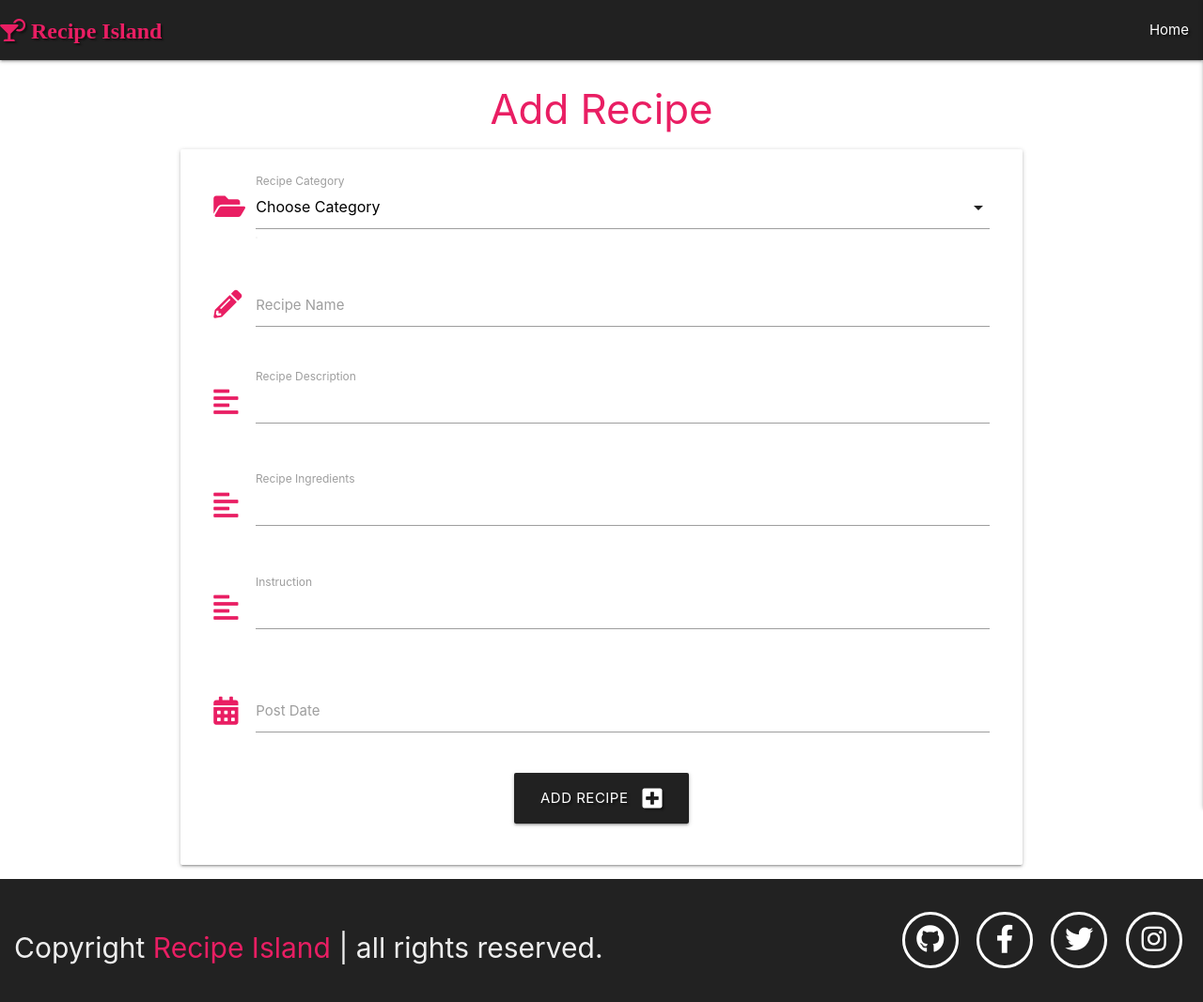
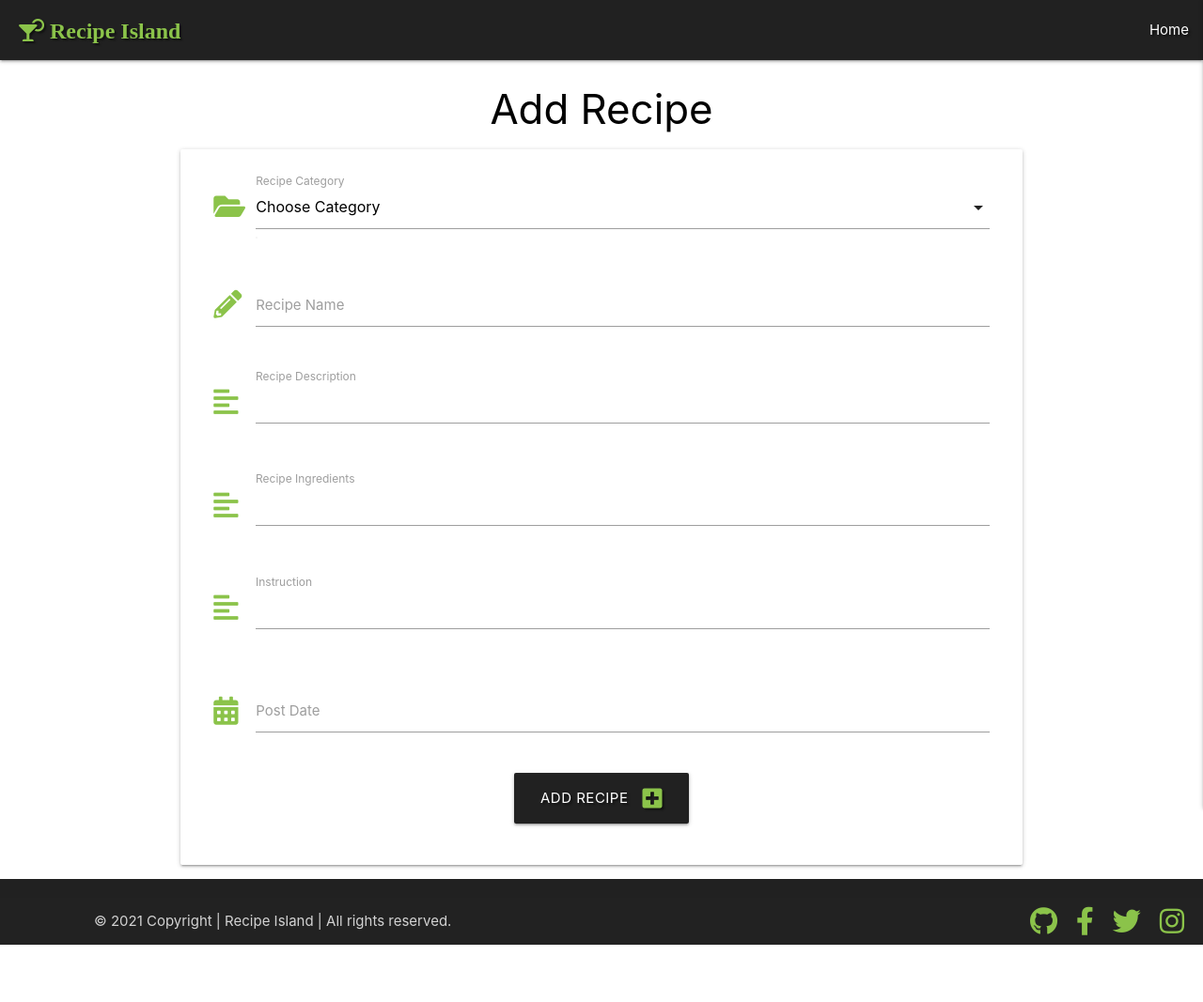
Before and after one commit to Code-Institute-Submissions/atiqbeenrahim-milestone-project-03_julyResub, a Flask app: page /add_recipe in a window 1280 px wide. Shown: the whole page at 94% size. After the commit the page ends 1006 px from the top, so only its background shows below. Run offline with Flask 2, Linux system fonts and the light colour scheme; data that the repository does not hold is empty; some libraries are stand-ins or nearby versions.

Commit message:
fixed footer style and fix color combination

```diff
--- a/static/css/style.css
+++ b/static/css/style.css
@@ -1,3 +1,13 @@
+body {
+    display: flex;
+    min-height: 100vh;
+    flex-direction: column;
+  }
+
+  main {
+    flex: 1 0 auto;
+  }
+
 .text-shadow {
     text-shadow: 2px 2px 2px rgba(0, 0, 0, 0.5);
 }
@@ -15,6 +25,14 @@
     line-height: 42px;
 }
 
+nav div a i {
+    padding-left: 20px;
+}
+
+footer div a {
+    font-size: 2rem;
+    padding-right: 20px;
+}
 
 /* Hero section */
 .home {
@@ -39,7 +57,7 @@ video {
     left: 0;
     width: 100%;
     height: 100%;
-    background: linear-gradient(to left, #0a213b, #d5f154);
+    background: linear-gradient(to left, #020f1d, #b7d62a);
     mix-blend-mode: overlay;
     z-index: -1;
 }
@@ -51,7 +69,7 @@ video {
 }
 
 .home .content h2 {
-    font-size: 3vw;
+    font-size: 3.5vw;
     color: #fff;
     text-shadow: 0 0.3rem 0.5rem #000;
 }
@@ -78,42 +96,6 @@ video {
     font-size: 2vw;
     color: #fff;
     text-shadow: 0 0.3rem 0.5rem #000;
-}
-
-/* Footer section */
-
-.footer {
-    display: flex;
-    align-items: center;
-    justify-content: space-between;
-    padding: 1rem;
-    background: #222;
-}
-
-.footer .credit {
-    font-size: 2rem;
-    color: #eee;
-}
-
-.footer .credit span {
-    color: #e91e63;
-}
-
-.footer .icons a {
-    font-size: 2rem;
-    margin: 0 0.5rem;
-    height: 4rem;
-    width: 4rem;
-    line-height: 3.5rem;
-    text-align: center;
-    border-radius: 50%;
-    color: #fff;
-    border: 0.2rem solid #fff;
-    transition: 0.2s linear;
-}
-
-.footer .icons a:hover {
-    background: #e91e63;
 }
 
 /* media queries  */
@@ -150,14 +132,6 @@ video {
     html {
         font-size: 55%;
     }
-
-    .footer {
-        flex-flow: column;
-    }
-    .footer .credit {
-        text-align: center;
-        padding-bottom: 3rem;
-    }
 }
 
 @media (max-width: 500px) {
--- a/templates/add_category.html
+++ b/templates/add_category.html
@@ -2,14 +2,14 @@
 {% extends "base.html" %}
 {% block content %}
 
-    <h3 class="pink-text center-align">Add Category</h3>
+    <h3 class="black-text center-align">Add Category</h3>
 
     <div class="row card-panel grey lighten-5">
         <form class="col s12" method="POST" action="{{ url_for('add_category') }}">
             <!-- category name -->
             <div class="row">
                 <div class="input-field col s12">
-                    <i class="fas fa-folder-open prefix pink-text"></i>
+                    <i class="fas fa-folder-open prefix light-green-text accent-3"></i>
                     <input id="category_name" name="category_name" minlength="3" maxlength="25"
                         type="text" class="validate" required>
                     <label for="category_name">Category Name</label>
@@ -19,7 +19,7 @@
             <div class="row">
                 <div class="col s12 center-align">
                     <button type="submit" class="btn-large grey darken-4 text-shadow">
-                        Add Category <i class="fas fa-plus-square right"></i>
+                        Add Category <i class="light-green-text accent-3 fas fa-plus-square right"></i>
                     </button>
                 </div>
             </div>
--- a/templates/add_recipe.html
+++ b/templates/add_recipe.html
@@ -1,14 +1,14 @@
 {% extends "base.html" %}
 {% block content %}
 
-    <h3 class="pink-text center-align">Add Recipe</h3>
+    <h3 class="black-text center-align">Add Recipe</h3>
 
     <div class="row card-panel greay lighten-5">
         <form class="col s12" method="POST" action="{{ url_for('add_recipe') }}">
             <!--Recipe Category-->
             <div class="row">
                 <div class="input-field col s12">
-                    <i class="fas fa-folder-open prefix pink-text"></i>
+                    <i class="fas fa-folder-open prefix light-green-text accent-3"></i>
                         <select id="category_name" name="category_name" class="validate" required>
                             <option value="" disabled selected>Choose Category</option>
                             {% for category in categories %}
@@ -21,7 +21,7 @@
             <!-- recipe name -->
             <div class="row">
                 <div class="input-field col s12">
-                    <i class="fas fa-pencil-alt prefix pink-text"></i>
+                    <i class="fas fa-pencil-alt prefix light-green-text accent-3"></i>
                     <input id="recipe_name" name="recipe_name" minlength="5" maxlength="50"
                         type="text" class="validate" required>
                     <label for="recipe_name">Recipe Name</label>
@@ -30,7 +30,7 @@
             <!-- recipe description -->
             <div class="row">
                 <div class="input-field col s12">
-                    <i class="fas fa-align-left prefix pink-text"></i>
+                    <i class="fas fa-align-left prefix light-green-text accent-3"></i>
                     <textarea id="recipe_description" name="recipe_description" minlength="5"
                         maxlength="200" class="materialize-textarea validate" required>
                     </textarea>
@@ -40,7 +40,7 @@
             <!-- recipe ingredients -->
             <div class="row">
                 <div class="input-field col s12">
-                    <i class="fas fa-align-left prefix pink-text"></i>
+                    <i class="fas fa-align-left prefix light-green-text accent-3"></i>
                     <textarea id="recipe_ingredients" name="recipe_ingredients" minlength="5"
                         maxlength="200" class="materialize-textarea validate" required>
                     </textarea>
@@ -50,7 +50,7 @@
             <!-- instruction -->
             <div class="row">
                 <div class="input-field col s12">
-                    <i class="fas fa-align-left prefix pink-text"></i>
+                    <i class="fas fa-align-left prefix light-green-text accent-3"></i>
                     <textarea id="instruction" name="instruction" minlength="5"
                         maxlength="200" class="materialize-textarea validate" required>
                     </textarea>
@@ -60,7 +60,7 @@
             <!-- date picker -->
             <div class="row">
                 <div class="input-field col s12">
-                    <i class="fas fa-calendar-alt prefix pink-text"></i>
+                    <i class="fas fa-calendar-alt prefix light-green-text accent-3"></i>
                     <input id="date" name="date" type="text" class="datepicker validate" required>
                     <label for="date">Post Date</label>
                 </div>
@@ -69,7 +69,7 @@
             <div class="row">
                 <div class="col s12 center-align">
                     <button type="submit" class="btn-large grey darken-4 text-shadow">
-                        Add Recipe <i class="fas fa-plus-square right"></i>
+                        Add Recipe <i class="light-green-text accent-3 fas fa-plus-square right"></i>
                     </button>
                 </div>
             </div>
--- a/templates/base.html
+++ b/templates/base.html
@@ -17,7 +17,7 @@
         <!---top navbar--->
         <nav class="nav-extended text-shadow grey darken-4">
             <div class="nav-wrapper">
-                <a href="{{ url_for('home') }}" class="brand-logo pink-text"><i class="fas fa-cocktail">&nbspRecipe Island</i></a>
+                <a href="{{ url_for('home') }}" class="brand-logo light-green-text accent-3"><i class="fas fa-cocktail">&nbspRecipe Island</i></a>
                 <a href="#" data-target="mobile-demo" class="sidenav-trigger right"><i class="fas fa-bars"></i></a>
                     <ul class="right hide-on-med-and-down">
                         <li><a href="{{ url_for('home') }}">Home</a></li>
@@ -28,7 +28,7 @@
                             {% if session.user|lower == "admin"|lower %}
                                 <li><a href="{{ url_for('get_categories') }}">Manage Category</a></li>
                             {% endif %}
-                            <li><a href="{{ url_for('logout') }}" class="pink-text">Log Out</a></li>
+                            <li><a href="{{ url_for('logout') }}" class="light-green-text accent-3">Log Out</a></li>
                         {% endif %}
                     </ul>
             </div>
@@ -42,7 +42,7 @@
                         {% if session.user|lower == "admin"|lower %}
                             <li><a href="{{ url_for('get_categories') }}" class="white-text">Manage Category</a></li>
                         {% endif %}
-                        <li><a href="{{ url_for('logout') }}" class="pink-text">Log Out</a></li>
+                        <li><a href="{{ url_for('logout') }}" class="light-green-text accent-3">Log Out</a></li>
                     {% endif %}
             </ul>
     </header>
@@ -52,8 +52,8 @@
         {% with messages = get_flashed_messages() %}
             {% if messages %}
                 {% for message in messages %}
-                    <div class="row flashes">
-                        <h4 class="pink lighten-4 center-align">{{ message }}</h4>
+                    <div class="light-green lighten-4 row flashes">
+                        <h4 class="black-text center-align">{{ message }}</h4>
                     </div>
                 {% endfor %}
             {% endif %}
@@ -65,15 +65,17 @@
         {% endblock %}
     </main>
 
-    <section class="footer">
-        <h1 class="credit">Copyright <span>Recipe Island</span> | all rights reserved.</h1>
-            <div class="icons">
-                <a href="https://github.com/atiqbeenrahim/milestone-project-03" class="fab fa-github"></a>
-                <a href="#" class="fab fa-facebook-f"></a>
-                <a href="#" class="fab fa-twitter"></a>
-                <a href="#" class="fab fa-instagram"></a>
+    <footer class="page-footer grey darken-4">
+        <div class="footer-copyright">
+            <div class="container">
+                © 2021 Copyright | Recipe Island | All rights reserved.
             </div>
-    </section>
+                <a href="https://github.com/atiqbeenrahim/milestone-project-03" class="light-green-text accent-3 fab fa-github"></a>
+                <a href="#" class="light-green-text accent-3 fab fa-facebook-f"></a>
+                <a href="#" class="light-green-text accent-3 fab fa-twitter"></a>
+                <a href="#" class="light-green-text accent-3 fab fa-instagram"></a>
+    </div>
+    </footer>
 
     <script src="https://code.jquery.com/jquery-3.6.0.min.js"
         integrity="sha256-/xUj+3OJU5yExlq6GSYGSHk7tPXikynS7ogEvDej/m4=" crossorigin="anonymous"></script>
--- a/templates/categories.html
+++ b/templates/categories.html
@@ -1,12 +1,12 @@
 {% extends "base.html" %}
 {% block content %}
 
-    <h3 class="pink-text center-align">Manage Categories</h3>
+    <h3 class="black-text center-align">Manage Categories</h3>
 
     <div class="row">
         <div class="col s12 center-align">
             <a href="{{ url_for('add_category') }}" class="btn-large grey darken-4 text-shadow">
-                Add Category <i class="fas fa-plus-square right"></i>
+                Add Category <i class="light-green-text accent-3 fas fa-plus-square right"></i>
             </a>
         </div>
     </div>
@@ -19,7 +19,7 @@
                         <span class="card-title">{{ category.category_name }}</span>
                     </div>
                     <div class="card-action">
-                        <a href="{{ url_for('edit_category', category_id=category._id) }}" class="btn green accent-4">Edit</a>
+                        <a href="{{ url_for('edit_category', category_id=category._id) }}" class="btn light-green accent-5">Edit</a>
                         <a href="{{ url_for('delete_category', category_id=category._id) }}" class="btn red lighten-1">Delete</a>
                     </div>
                 </div>
--- a/templates/edit_category.html
+++ b/templates/edit_category.html
@@ -1,14 +1,14 @@
 {% extends "base.html" %}
 {% block content %}
 
-    <h3 class="pink-text center-align">Edit Category</h3>
+    <h3 class="black-text center-align">Edit Category</h3>
 
     <div class="row card-panel grey lighten-5">
         <form class="col s12" method="POST" action="{{ url_for('edit_category', category_id=category._id) }}">
             <!-- category name -->
             <div class="row">
                 <div class="input-field col s12">
-                    <i class="fas fa-folder-open prefix pink-text"></i>
+                    <i class="fas fa-folder-open prefix light-green-text accent-3"></i>
                     <input id="category_name" name="category_name" minlength="3" maxlength="25"
                         type="text" value="{{ category.category_name }}" class="validate" required>
                     <label for="category_name">Category Name</label>
@@ -21,7 +21,7 @@
                         Cancel <i class="fas fa-times-circle right"></i>
                     </a>
                     <button type="submit" class="btn-large grey darken-4 text-shadow">
-                        Edit Category <i class="fas fa-edit right"></i>
+                        Edit Category <i class="light-green-text accent-3 fas fa-edit right"></i>
                     </button>
                 </div>
             </div>
--- a/templates/home.html
+++ b/templates/home.html
@@ -19,7 +19,7 @@
                     <!--username-->
                 <div class="row">
                     <div class="input-field col s12">
-                        <i class="fas fa-user-cog prefix pink-text darken-1"></i>
+                        <i class="fas fa-user-cog prefix light-green-text accent-3"></i>
                         <input id="username" name="username" type="text" minlength="5" maxlength="15" pattern="^[a-zA-Z0-9]{5,15}$" class="validate" required>
                         <label for="username">Username</label>
                     </div>
@@ -27,13 +27,13 @@
                 <!--password-->
                 <div class="row">
                     <div class="input-field col s12">
-                        <i class="fas fa-user-lock prefix pink-text darken-1"></i>
+                        <i class="fas fa-user-lock prefix light-green-text accent-3"></i>
                         <input id="password" name="password" type="password" minlength="5" maxlength="15" pattern="^[a-zA-Z0-9]{5,15}$" class="validate" required>
                         <label for="password">Password</label>
                     </div>
                     <!--Login-->
                     <div class="row">
-                        <button type="submit" class="col s12 btn-large grey darken-4 white-text text-shadow">
+                        <button type="submit" class="col s12 btn-large grey darken-4 light-green-text accent-3 text-shadow">
                         Log In <i class="fas fa-sign-in-alt"></i></a>
                     </button>
                 </div>
--- a/templates/login.html
+++ b/templates/login.html
@@ -9,7 +9,7 @@
                 <!--username-->
                 <div class="row">
                     <div class="input-field col s12">
-                        <i class="fas fa-user-cog prefix teal-text darken-1"></i>
+                        <i class="fas fa-user-cog prefix light-green-text accent-3"></i>
                         <input id="username" name="username" type="text" minlength="5" maxlength="15" pattern="^[a-zA-Z0-9]{5,15}$" class="validate" required>
                         <label for="username">Username</label>
                     </div>
@@ -17,14 +17,14 @@
                 <!--password-->
                 <div class="row">
                     <div class="input-field col s12">
-                        <i class="fas fa-user-lock prefix teal-text darken-1"></i>
+                        <i class="fas fa-user-lock prefix light-green-text accent-3"></i>
                         <input id="password" name="password" type="password" minlength="5" maxlength="15" pattern="^[a-zA-Z0-9]{5,15}$" class="validate" required>
                         <label for="password">Password</label>
                     </div>
                 </div>
                 <!--Login-->
                 <div class="row">
-                    <button type="submit" class="col s12 btn-large white-text darken-1 text-shadow">
+                    <button type="submit" class="col s12 btn-large grey darken-4 light-green-text accent-3 text-shadow">
                         Log In <i class="fas fa-sign-in-alt"></i>
 
                     </button>
--- a/templates/profile.html
+++ b/templates/profile.html
@@ -3,8 +3,8 @@
 
     <div class="row">
         <div class="col s12 m8 offset-m2">
-            <div class="card-panel">
-                <h3 class="center-align pink-text">
+            <div class="grey darken-4 card-panel">
+                <h3 class="center-align white-text">
                     {{ username }}'s Profile
                 </h3>
             </div>
--- a/templates/register.html
+++ b/templates/register.html
@@ -9,7 +9,7 @@
                 <!--username-->
                 <div class="row">
                     <div class="input-field col s12">
-                        <i class="fas fa-user-plus prefix pink-text"></i>
+                        <i class="fas fa-user-plus prefix red-text"></i>
                         <input id="username" name="username" type="text" minlength="5" maxlength="15" pattern="^[a-zA-Z0-9]{5,15}$" class="validate" required>
                         <label for="username">Username</label>
                     </div>
@@ -17,7 +17,7 @@
                 <!--password-->
                 <div class="row">
                     <div class="input-field col s12">
-                        <i class="fas fa-user-lock prefix pink-text"></i>
+                        <i class="fas fa-user-lock prefix red-text"></i>
                         <input id="password" name="password" type="password" minlength="5" maxlength="15" pattern="^[a-zA-Z0-9]{5,15}$" class="validate" required>
                         <label for="password">Password</label>
                     </div>
@@ -35,7 +35,7 @@
     <div class="row">
         <div class="col s12">
             <p class="center-align">
-                Already registered? <a href="{{ url_for('login') }}" class="pink-text">Log In</a>
+                Already registered? <a href="{{ url_for('login') }}" class="light-green-text accent-4">Log In</a>
             </p>
         </div>
     </div>
```
Also changed, not shown: templates/edit_recipe.html (+8 -8 lines), templates/recipes.html (+5 -5 lines).
